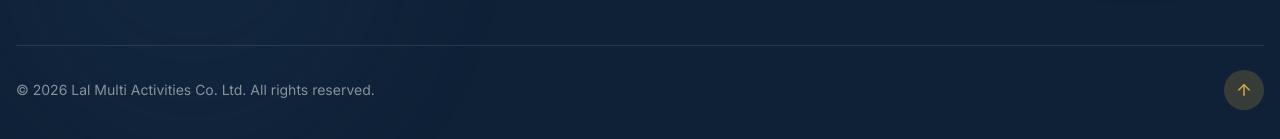
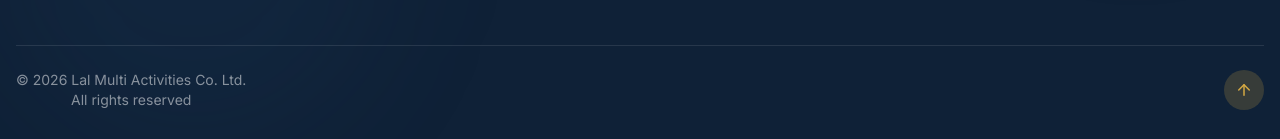
Before and after one commit to mhmodelmahdy/lal-website, a Next.js app: page /en/news in a window 1280 px wide. Shown: the part 1040-1179 px from the top of the page. Built offline with nearby package versions, Linux system fonts and the light colour scheme; no server answers; the database is empty.

Commit message:
تعديل طفيف

```diff
--- a/src/components/Footer.jsx
+++ b/src/components/Footer.jsx
@@ -164,8 +164,11 @@ export default function Footer({ lang }) {
 
         {/* Divider */}
         <div className="mt-12 pt-6 border-t border-white/10 flex flex-col sm:flex-row items-center justify-between gap-4">
-          <p className="text-white/50 text-sm">
-            © {new Date().getFullYear()} {company.name[lang]}. {t("جميع الحقوق محفوظة", "All rights reserved")}.
+          <p className="text-white/50 text-sm text-center">
+            © {new Date().getFullYear()} {company.name[lang]}.
+            <span className="block">
+              {t("جميع الحقوق محفوظة", "All rights reserved")}
+            </span>
           </p>
 
           {/* Back to top */}
```
